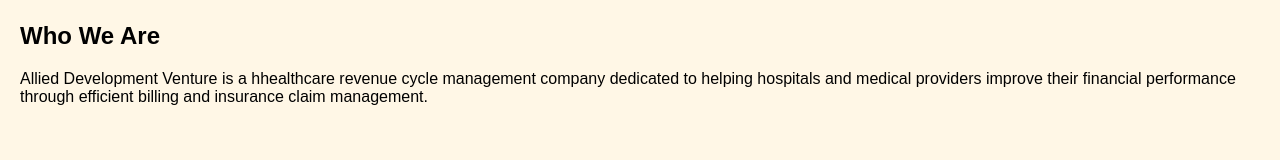
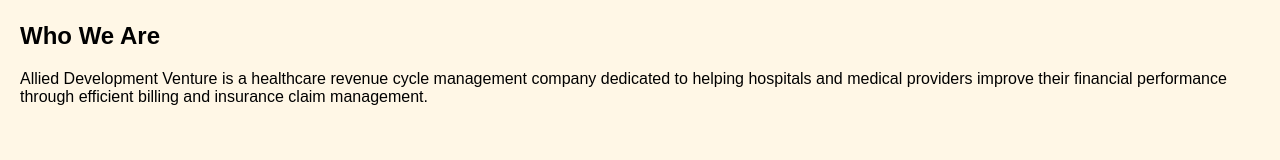
Before and after one commit to ameghashyam10-cmd/ad-v-healthcare-website, a plain HTML site: page index.html in a window 1280 px wide. Shown: the part 520-680 px from the top of the page. Drawn offline with Linux system fonts and the light colour scheme.

Commit message:
Fix HTML formatting and correct typos

```diff
--- a/index.html
+++ b/index.html
@@ -58,7 +58,7 @@
 <h2>Who We Are</h2>
 
 <p>
-Allied Development Venture is a hhealthcare revenue cycle management company dedicated to helping hospitals and medical providers improve their financial performance through efficient billing and insurance claim management.
+Allied Development Venture is a healthcare revenue cycle management company dedicated to helping hospitals and medical providers improve their financial performance through efficient billing and insurance claim management.
 </p>
 
 </section>
```
